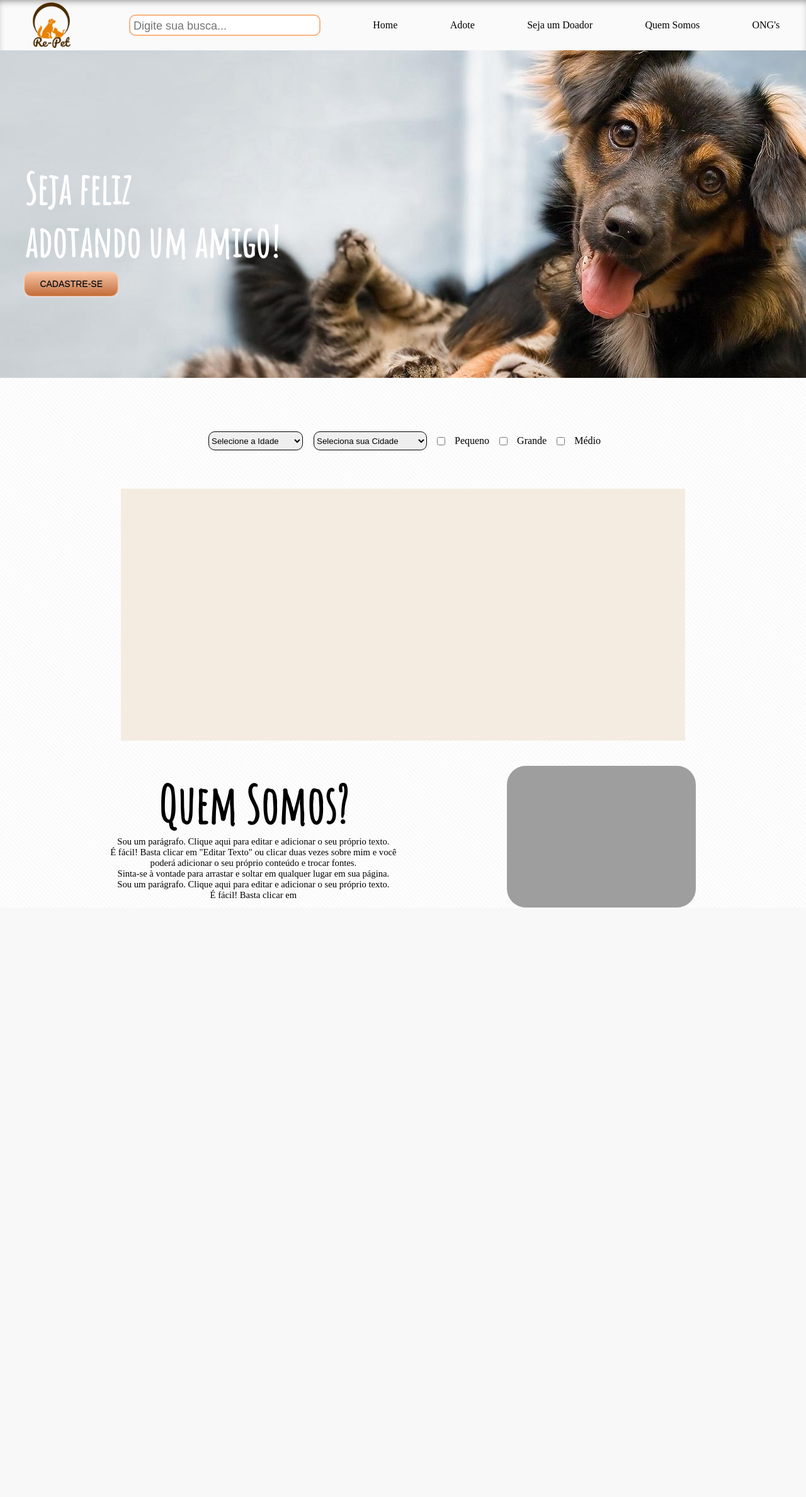
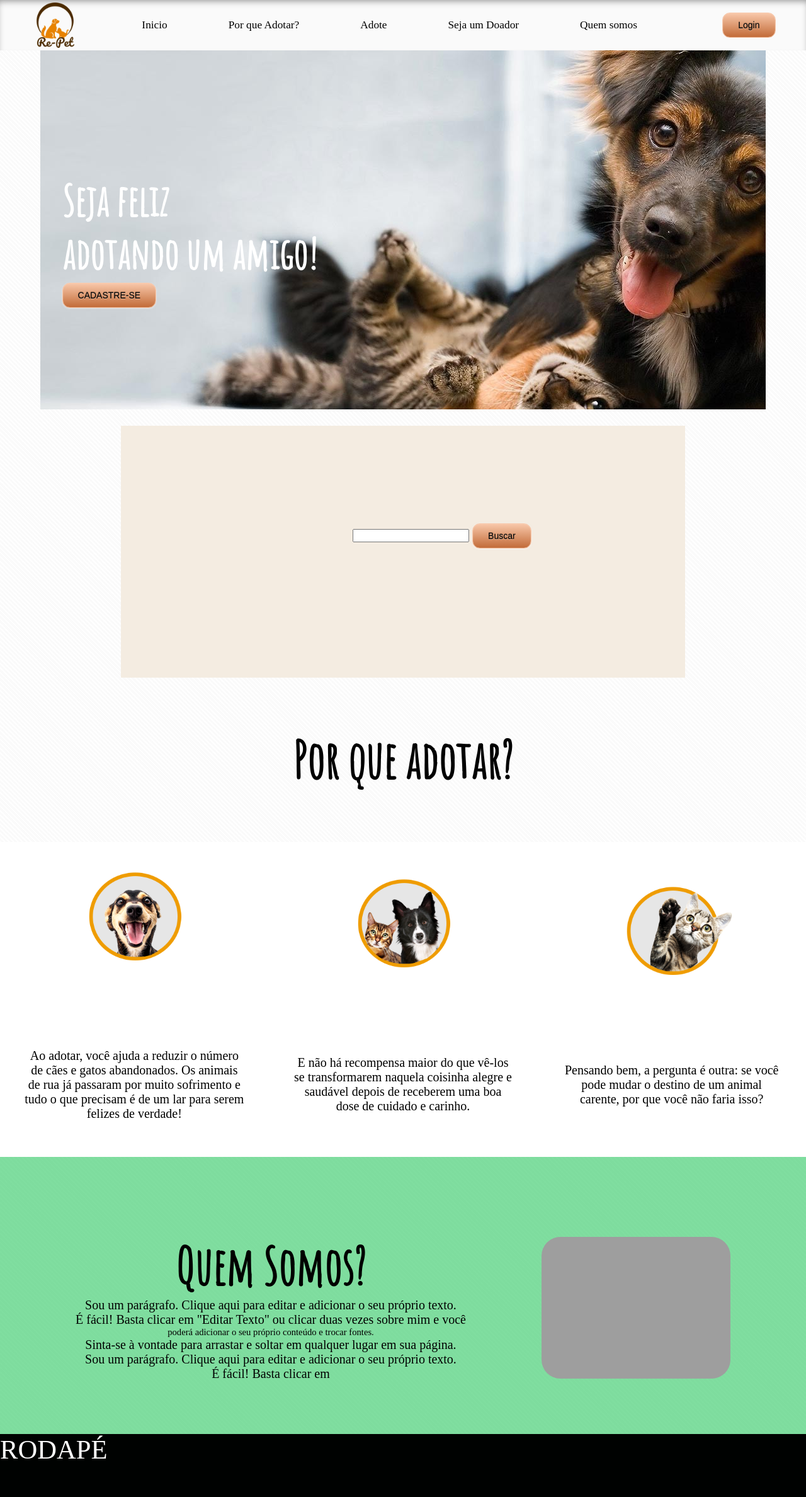
Before and after one commit to kamikazegold/rePet, a Django app: page / in a window 1280 px wide. Shown: the whole page at 63% size. Before the commit the page ends 1441 px from the top, so only its background shows below. Run offline with Django 3.2, Linux system fonts and the light colour scheme; data that the repository does not hold is empty; some libraries are stand-ins or nearby versions; some web fonts are replaced; grey boxes are pictures that could not be loaded.

Commit message:
Adicionar a barra de cadastro e tentar fazer a de login

```diff
--- a/projeto/urls.py
+++ b/projeto/urls.py
@@ -22,5 +22,6 @@ from django.conf import settings
 urlpatterns = [
     path('admin/', admin.site.urls),
     path('', views.mostrar_index),
+    # path('Cadastro/', views.mostrar_cadastro),
     path('Cadastro/', views.mostrar_cadastro),
 ] + static(settings.MEDIA_URL, document_root=settings.MEDIA_ROOT)
--- a/rePet/admin.py
+++ b/rePet/admin.py
@@ -1,6 +1,8 @@
 from django.contrib import admin
-from rePet.models import Animal
+from rePet.models import Animal, Cadastro, Usuario
 
 # Register your models here.
 
 admin.site.register(Animal)
+admin.site.register(Cadastro)
+admin.site.register(Usuario)
--- a/rePet/models.py
+++ b/rePet/models.py
@@ -37,3 +37,7 @@ class Cadastro(models.Model):
     senha = models.CharField(max_length=50)
     telefone = models.CharField(max_length=15)
     endereco = models.CharField(max_length=100)
+
+class Usuario(models.Model):
+    email = models.EmailField()
+    senha = models.CharField(max_length=50)
--- a/rePet/static/css/cadastro.css
+++ b/rePet/static/css/cadastro.css
@@ -26,8 +26,6 @@ body{
   }
 
 
-
-
   nav img{
     width: 50px;
     height: 50px;
@@ -40,6 +38,7 @@ body{
   section{
     grid-area: section;
     background-color: whitesmoke;
+    padding-top: 500px;
   }
 
 
--- a/rePet/static/css/style.css
+++ b/rePet/static/css/style.css
@@ -26,14 +26,14 @@ nav{
 }
 nav a{
     color: black;
-    font-size: 12pt;
+    font-size: 13pt;
     text-decoration: none;
 }
 
 nav a:hover{
     color: #f18a15;
-    font-size: 14pt;
-    transition: 0.2s;
+    font-size: 15pt;
+    transition: 0.4s;
 
 }
 nav img{
@@ -79,8 +79,9 @@ header{
     background-attachment: cover;
     background-image: url('img/header3.jpeg');
     opacity: 0.9  ; */
-    height: 600px;
-    width: 100%;
+    height: 650px;
+    width: 90%;
+    margin-left: 5%;
     /* margin-left: 5%; */
     background-color: black;
     display: flex;
@@ -90,7 +91,7 @@ header{
 	top: 9%;
 	bottom:25%;
 	/* right:55%; */
-	background-image: url("../img/header3.jpeg") ;
+	background-image: url("../img/header3.jpeg")  ;
 	/* box-shadow:0 2px 5px #000;  */
 	/* background-size: 100% 100%; */
 }
@@ -144,6 +145,38 @@ header{
             0px -1px 0px rgba(225,176,143,0.4),
             0px 1px 0px rgba(255,255,255,0.3);
 } */
+
+#login{
+    margin-left: 3%;
+        font-family: Arial, Helvetica, sans-serif;
+        font-size: 14px;
+        color: #050505;
+        padding: 11px 24px;
+        background: -moz-linear-gradient(
+            top,
+            #f8c7a9 0%,
+            #c26b38);
+        background: -webkit-gradient(
+            linear, left top, left bottom,
+            from(#f8c7a9),
+            to(#c26b38));
+        -moz-border-radius: 12px;
+        -webkit-border-radius: 12px;
+        border-radius: 12px;
+        border: 1px solid #f8c7a9;
+        -moz-box-shadow:
+            0px 1px 3px rgba(252,252,252,0.5),
+            inset 0px 0px 1px rgba(255,255,255,0.7);
+        -webkit-box-shadow:
+            0px 1px 3px rgba(252,252,252,0.5),
+            inset 0px 0px 1px rgba(255,255,255,0.7);
+        box-shadow:
+            0px 1px 3px rgba(252,252,252,0.5),
+            inset 0px 0px 1px rgba(255,255,255,0.7);
+        text-shadow:
+            0px -1px 0px rgba(000,000,000,0.4),
+            0px 1px 0px rgba(255,255,255,0.3);
+}
 
 button{
 
@@ -210,48 +243,7 @@ h2{
     align-items: center;
 } */
 
-section{
 
-    /* height: 200px; */
-    padding-top: 40px;
-    display: flex;
-    align-items: center;
-    justify-content: space-evenly;
-    background-color: #eceae8;
-    background: repeating-linear-gradient(
-        45deg,
-        white,
-        white 2px,
-        #fafafa 2px,
-        #fafafa 5px
-        );;
-
-}
-
-section img{
-    width: 300px;
-    border-radius: 30px;
-}
-
-/* {
-    width: 30%;
-    height: 50%;
-    display: flex;
-    justify-content: space-around;
-
-} */
-
-
-section #div{
-    display: flex;
-    font-family: Arial, Helvetica, sans-serif;
-    height: 70%;
-    text-align: justify;
-    align-items: center;
-    justify-content: space-evenly;
-    width: 40%;
-    display: flex;
-}
 
 form{
     margin-top: 50px;
@@ -380,3 +372,96 @@ aside img{
 p{
     margin: 0;
 }
+
+#section2{
+    height: 400px;
+    width: 100%;
+    display: flex;
+    justify-content: space-around;
+    align-items: center;
+    background-color: white;
+    padding-bottom: 100px;
+}
+
+#section2 div{
+    font-size: 3rem;
+    flex-direction: column;
+    align-items: center;
+    width: 350px;
+    text-align: center;
+}
+
+#adotar{
+    display: flex;
+    text-align: center;
+    align-items: center;
+    justify-content: center;
+    padding-bottom: -30px;
+}
+
+#adotar h3{
+    font-family: 'Amatic SC', cursive;
+    color: black;
+    font-size: 60pt;
+}
+p{
+    font-size: 1.6rem;
+    font-size: 15pt;
+}
+
+#icon{
+    width: 360px;
+    height: 360px;
+}
+
+section{
+    height: 400px;
+    padding-top: 40px;
+    display: flex;
+    align-items: center;
+    justify-content: space-evenly;
+    background-color: #45ce73ad;
+    /* background: repeating-linear-gradient(
+        45deg,
+        white,
+        white 2px,
+        #fafafa 2px,
+        #fafafa 5px
+        );; */
+
+}
+
+section img{
+    width: 300px;
+    border-radius: 30px;
+}
+
+/* {
+    width: 30%;
+    height: 50%;
+    display: flex;
+    justify-content: space-around;
+
+} */
+
+
+section #div{
+    display: flex;
+    font-family: Arial, Helvetica, sans-serif;
+    height: 70%;
+    text-align: justify;
+    align-items: center;
+    justify-content: space-evenly;
+    width: 40%;
+    display: flex;
+}
+
+footer{
+    height: 100px;
+    background-color: #000201;
+}
+
+footer p{
+    color: white;
+    font-size: 32pt;
+}
--- a/rePet/templates/cadastro.html
+++ b/rePet/templates/cadastro.html
@@ -9,7 +9,7 @@
   <title>texte</title>
   <link rel="stylesheet" href="{% static 'css/cadastro.css' %}">
   <link href="https://fonts.googleapis.com/css?family=Shadows+Into+Light&display=swap" rel="stylesheet">
-  <script defer src="{% static 'css/scripts.js' %}"></script>
+  <script defer src="{% static 'js/scripts.js' %}"></script>
 </head>
 <body>
     <!-- BARRINHA NAV -->
@@ -45,6 +45,7 @@
       <img src="{% static 'imagem/icons8-gmail-64.png' %}" alt="">
       <img src="{% static 'imagem/facebook.png' %}" alt="">
     </aside> -->
+    <section>
 
         {% if msg %}
         <p>{{ msg }}</p>
@@ -54,5 +55,6 @@
             {{ form }}
             <button type="submit">Fazer Pedido</button>
         </form>
+    </section>
 </body>
 </html>
--- a/rePet/templates/index.html
+++ b/rePet/templates/index.html
@@ -15,36 +15,34 @@
 </head>
 
 <body>
+
+
     <nav>
         <img src="{% static 'img/logo.png' %}" alt="" id='logo'>
-        <div id="divPesq">
-            <input type="text" id="text" placeholder="Digite sua busca...">
-            <!-- <button id="btnBusca"></button> -->
-        </div>
-        <a href="">Home</a>
+        <a href="">Inicio</a>
+        <a href="#Por que Adotar?">Por que Adotar?</a>
         <a href="">Adote</a>
-        <a href="">Seja um Doador</a>
-        <a href="">Quem Somos</a>
-        <a href="">ONG's</a>
+        <a href="/Cadastro">Seja um Doador</a>
+        <a href="#Quem Somos">Quem somos</a>
+        <button type="submit" id='login'>Login</button>
     </nav>
+
     <header>
 
         <div id='divTexto'>
             <h1>Seja feliz <br> adotando um amigo!</h1>
         </div>
         <div id='divBotao'>
-            <button>CADASTRE-SE</button>
-
+            <button type="submit">CADASTRE-SE</button>
         </div>
     </header>
-        <div>
 
-            <form>
+
     <!-- <input type="radio" name="Animal" value="Cachorro" id='d'> -->
     <!-- <img src="{% static 'img/dog(2).png' %}" alt=""> -->
     <!-- <input type="radio" name="Animal" value="Gato" id='c'>  -->
     <!-- <img src="{% static 'img/cat(1).png' %}" alt=""><p></p> -->
-                    <select name="" id="idade">
+    <!-- <select name="" id="idade">
         <option value="">Selecione a Idade</option>
         <option value="">2 meses a 1 ano</option>
         <option value="">Até 2 anos</option>
@@ -61,12 +59,45 @@
     <input type="checkbox">Pequeno
     <input type="checkbox">Grande
     <input type="checkbox">Médio
-            </form>
-        </div>
+</form> -->
 
 <aside>
 
+    <div>
+        <form>
+            <input type="search" id="pesquisa" oninput="limpar()">
+            <button type="button" onclick="filtrar()">Buscar</button>
+            <ul id="lista">
+                <!-- <li>Ana <img src="download.jpg" alt=""></li>
+
+                    <li>Mariana</li>
+                    <li>Banana</li>
+                    <li>Celular</li>
+                    <li>Smartphone</li>
+                    <li>Dumbphone</li>
+                    <li>Tablet</li>
+                    <li>Phablet</li>
+                    <li>Laptop</li>
+                    <li>Top-down</li> -->
+                </ul>
+                <script type="text/javascript" src="https://code.jquery.com/jquery-3.2.1.min.js"></script>
+                <script type="text/javascript">
+
+                    function filtrar() {
+                        let termo = $('#pesquisa').val().toUpperCase();
+                        $('#lista li').each(function () {
+                            if ($(this).html().toUpperCase().indexOf(termo) === -1) {
+                                $(this).hide();
+                            }
+                        });
+                    }
+                </script>
+            </div>
             {% for Animal in animais %}
+
+            <ul>
+                <li>
+
 
                     <div class="card">
                         <div>
@@ -74,17 +105,42 @@
                         </div>
                         <h3>{{Animal.nome}}</h3>
                         <p>Tamanho: {{Animal.tamanho}}</p>
+                    </li>
                     <p>Idade: {{Animal.idade}}</p>
 
                 </div>
+            </ul>
             {% endfor %}
 
 
         </aside>
 
+        <div id='adotar'>
+
+            <h3 id='Por que Adotar?'> <span>Por que adotar?</span></h3>
+        </div>
+
+        <div id='section2'>
+            <div>
+                <img src="{% static 'img/teste4.png' %}" alt="" id='icon'><p>Ao adotar, você ajuda a reduzir o número de cães e gatos abandonados. Os animais de rua já passaram por
+                    muito sofrimento e tudo o que precisam é de um lar para serem felizes de verdade!</p>
+                </div>
+                <div>
+                    <img src="{% static 'img/teste6.png' %}" alt="" id='icon'>
+                    <p>E não há recompensa maior do que vê-los se transformarem naquela coisinha alegre e saudável depois de
+                        receberem uma boa dose de cuidado e carinho.</p>
+                    </div>
+                    <div>
+                        <img src="{% static 'img/teste5.png' %}" alt="" id='icon'>
+                        <p>Pensando bem, a pergunta é outra: se você pode mudar o destino de um animal carente, por que você não
+                            faria isso?</p>
+                        </div>
+
+                    </div>
+
                     <section>
                         <div id='divSomos'>
-            <h2>Quem Somos?</h2>
+                            <h2 id='Quem Somos'>Quem Somos?</h2>
                             <div id='divSobre'>
                                 <p>Sou um parágrafo. Clique aqui para editar e adicionar o seu próprio texto.<p> É fácil! Basta clicar
                                     em
@@ -101,8 +157,11 @@
                         <img src="{% static 'img/adote2.jpg' %}" alt="">
 
                     </section>
-    <footer></footer>
 
+
+                    <footer>
+                        <p>RODAPÉ</p>
+                    </footer>
                 </body>
 
                 </html>
--- a/rePet/views.py
+++ b/rePet/views.py
@@ -1,6 +1,6 @@
 from django.shortcuts import render
-from rePet.models import Animal
-from rePet.forms import CadastroForm
+from rePet.models import Animal, Cadastro, Usuario
+from rePet.forms import CadastroForm, LoginUsuario
 
 # Create your views here.
 
```
Also changed, not shown: rePet/forms.py (+11 -1 lines), rePet/static/js/script.js (added, +8 -0 lines), rePet/templates/teste.html (added, +22 -0 lines), media/12.jpg (added), media/download.jpg (added), rePet/migrations/0003_cadastro.py (added). Lines whose indentation alone changed are shown as unchanged.
